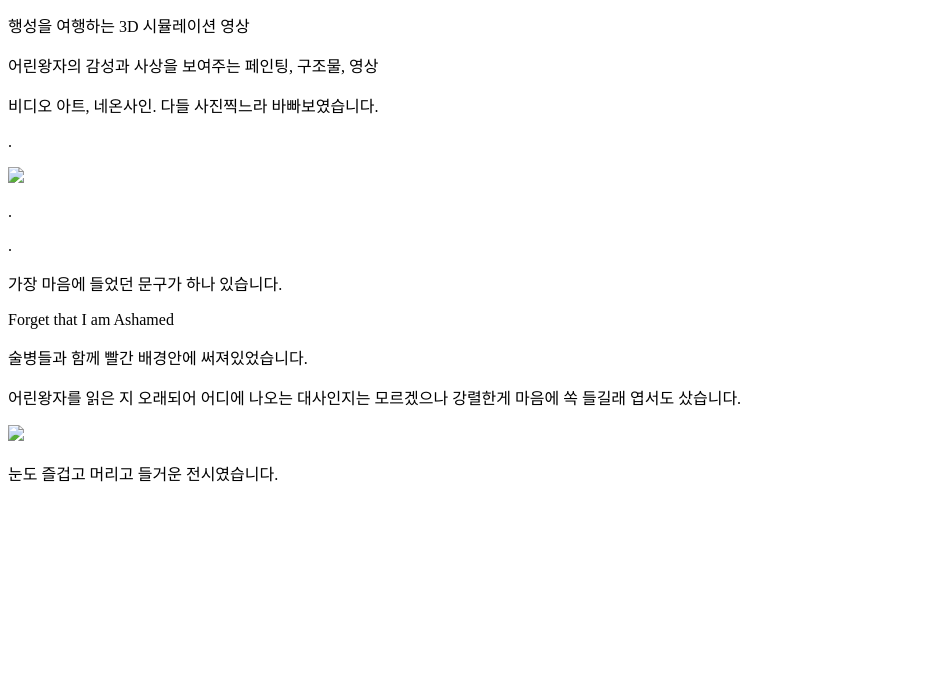
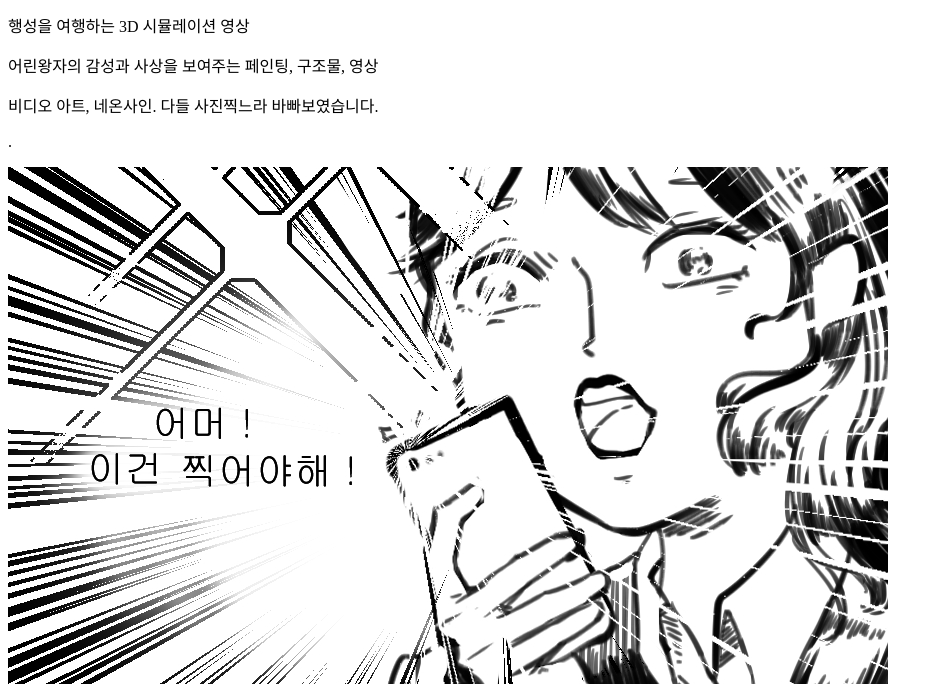
Before and after one commit to songinae/inae-project, a plain HTML site: page index.html in a window 1280 px wide. Shown: the part 116-800 px from the top of the page, without its empty margins (0-943 px from the left). Drawn offline with Linux system fonts and the light colour scheme.

Commit message:
Update index.html

```diff
--- a/index.html
+++ b/index.html
@@ -10,13 +10,13 @@
 	<p>어린왕자의 감성과 사상을 보여주는 페인팅, 구조물, 영상</p>
 	<p>비디오 아트, 네온사인. 다들 사진찍느라 바빠보였습니다.</p>
     <p>.</p>
-	<img src="코딩11/ermer.jpg">
+	<img src="./ermer.jpg">
     <p>.</p>
     <p>.</p>
     <p>가장 마음에 들었던 문구가 하나 있습니다.</p>
     <p>Forget that I am Ashamed</p>
     <p>술병들과 함께 빨간 배경안에 써져있었습니다.</p>
     <p>어린왕자를 읽은 지 오래되어 어디에 나오는 대사인지는 모르겠으나 강렬한게 마음에 쏙 들길래 엽서도 샀습니다.</p>
-    <img src="코딩11/h.gif">
+    <img src="./h.gif">
     <p>눈도 즐겁고 머리고 들거운 전시였습니다.</p>
 </body>
```
